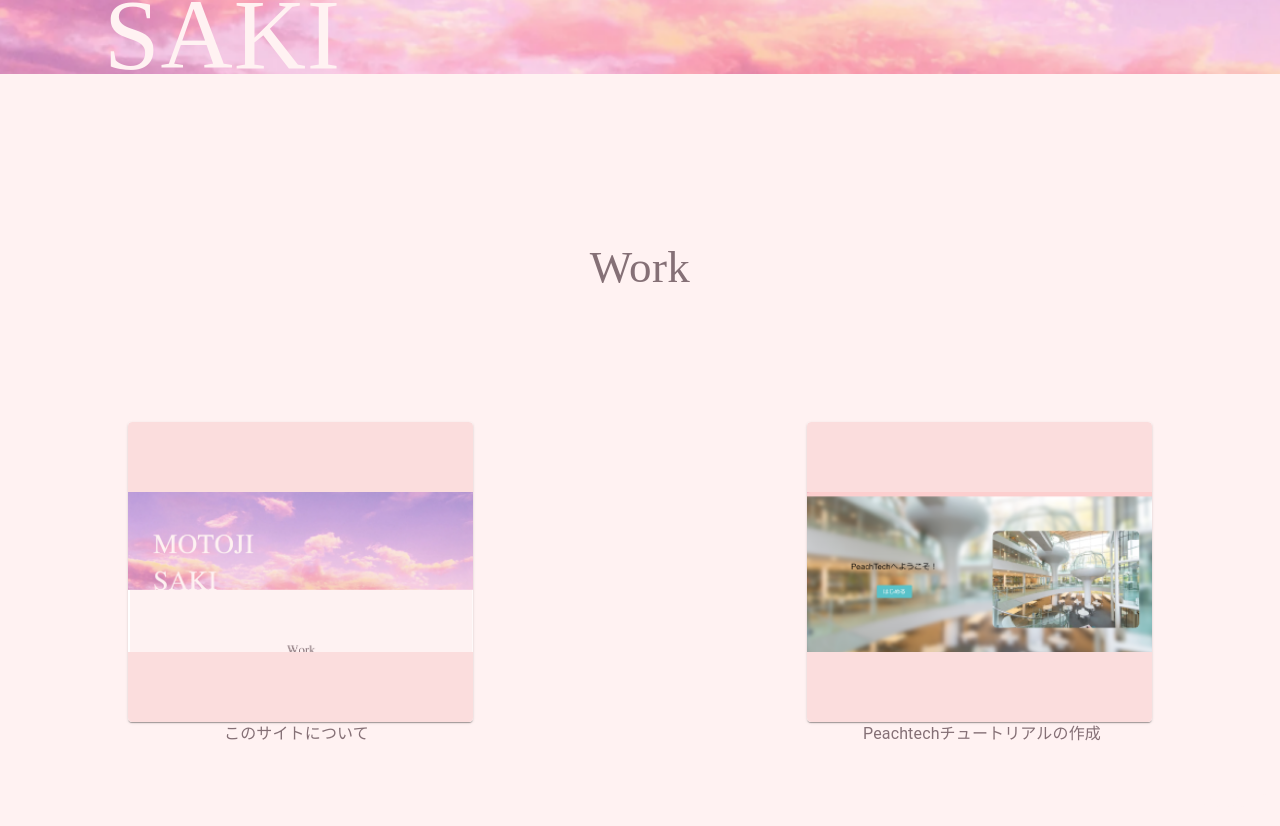
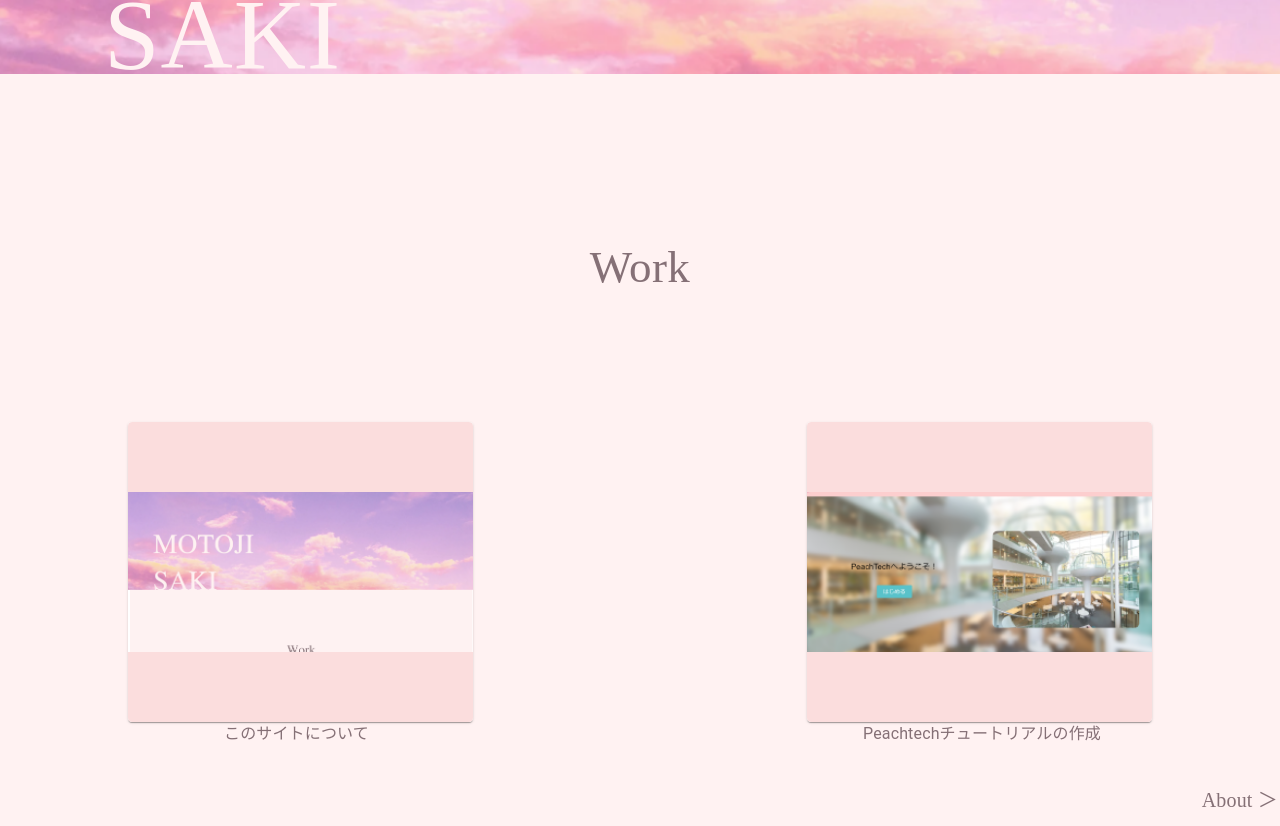
Before and after one commit to chiikawasaki/portfolio, a Next.js app: page / in a window 1280 px wide. Shown: the part 390-1216 px from the top of the page. Built offline with nearby package versions, Linux system fonts and the light colour scheme; a web font is replaced by a local one.

Commit message:
【修正】menu-typographyにcolor-propsを追加　motoji-sakiのfontsize-propsの型変更

```diff
--- a/src/app/component/menu-typography.tsx
+++ b/src/app/component/menu-typography.tsx
@@ -2,13 +2,14 @@ import { Button, Typography } from "@mui/material";
 import "./style.css";
 type MenuTypographyProps = {
   title: string;
+  color: string;
 };
 
-const MenuTypography: React.FC<MenuTypographyProps> = ({ title }) => {
+const MenuTypography: React.FC<MenuTypographyProps> = ({ title, color }) => {
   return (
     <Button>
       <Typography
-        color={"#fff2f2"}
+        color={color}
         fontSize={20}
         sx={{
           fontFamily: "Jomolhari",
--- a/src/app/component/motoji-saki.tsx
+++ b/src/app/component/motoji-saki.tsx
@@ -4,7 +4,7 @@ import "./style.css";
 type MotojiSakiProps = {
   title: string;
   color: string;
-  fontsize: number;
+  fontsize: any;
   textTransform: string;
 };
 const MotojiSaki: React.FC<MotojiSakiProps> = ({
```
